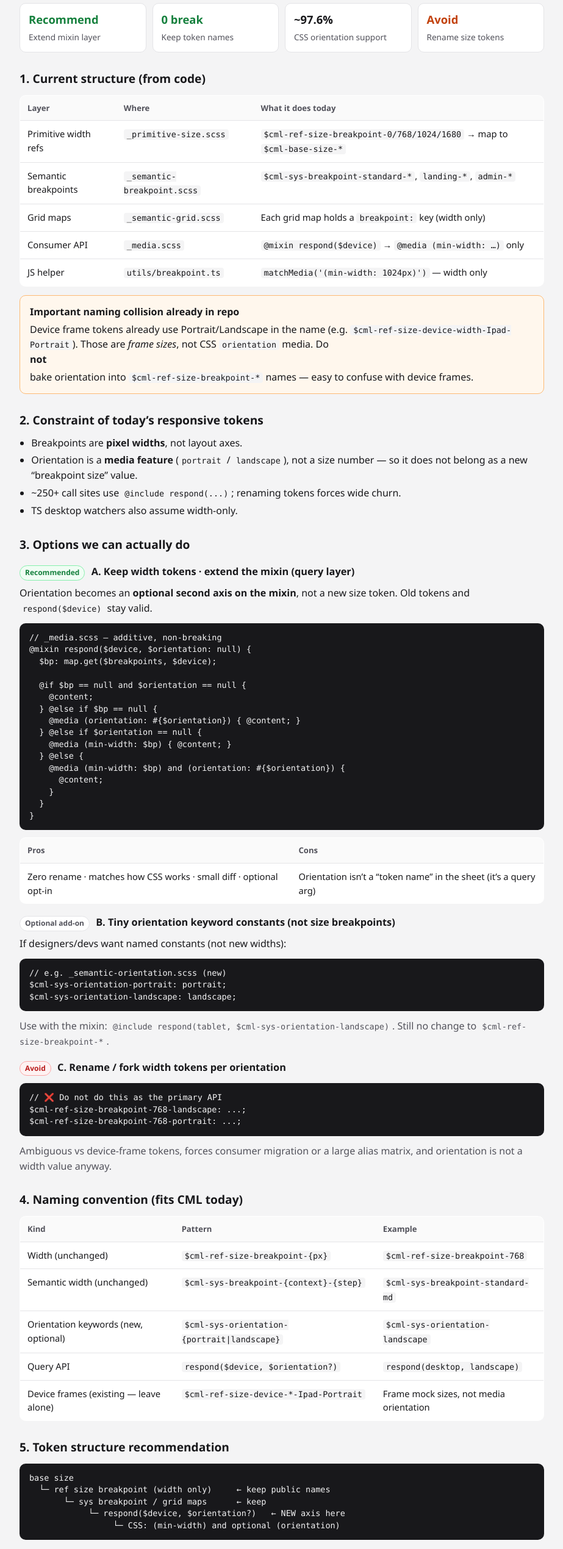
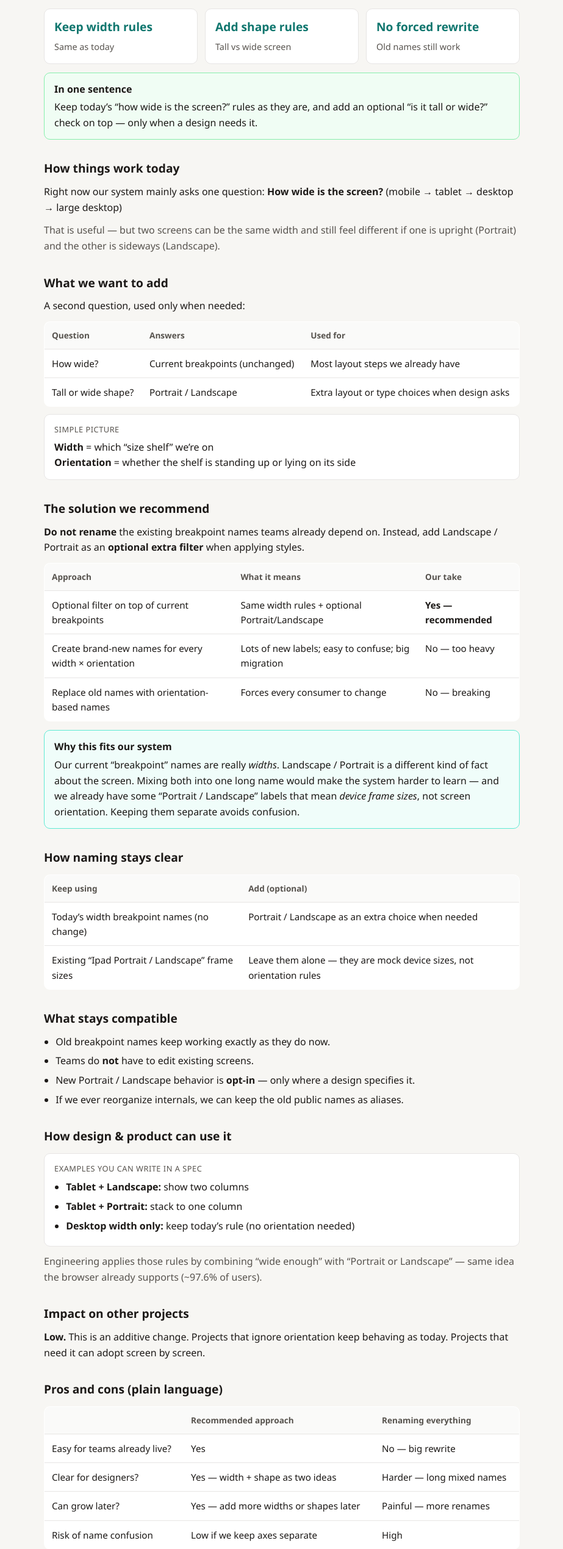
Before and after one commit to arayac2/poc-responsive-orientation-summary, a plain HTML site: page solution.html in a window 1280 px wide. Shown: the part 200-2740 px from the top of the page at 61% size, without its empty margins (178-1101 px from the left). Drawn offline with Linux system fonts and the light colour scheme.

Commit message:
Rewrite solution page in plain language

```diff
--- a/solution.html
+++ b/solution.html
@@ -3,19 +3,21 @@
 <head>
   <meta charset="utf-8" />
   <meta name="viewport" content="width=device-width, initial-scale=1" />
-  <title>POC Solution — Breakpoint × Orientation (CML code)</title>
+  <title>Our recommended solution — Landscape & Portrait</title>
   <style>
     :root {
-      --bg: #f4f4f5;
-      --surface: #fff;
-      --text: #18181b;
-      --muted: #52525b;
-      --line: #e4e4e7;
-      --accent: #1d4ed8;
-      --ok: #15803d;
-      --warn: #c2410c;
-      --bad: #b91c1c;
-      --code-bg: #f4f4f5;
+      --bg: #f7f6f3;
+      --surface: #ffffff;
+      --text: #1c1917;
+      --muted: #57534e;
+      --line: #e7e5e4;
+      --accent: #0f766e;
+      --ok-bg: #f0fdf4;
+      --ok-line: #86efac;
+      --warn-bg: #fff7ed;
+      --warn-line: #fdba74;
+      --info-bg: #f0fdfa;
+      --info-line: #5eead4;
     }
     * { box-sizing: border-box; }
     body {
@@ -23,421 +25,297 @@
       font-family: "Segoe UI", "Helvetica Neue", Arial, sans-serif;
       background: var(--bg);
       color: var(--text);
-      line-height: 1.55;
+      line-height: 1.6;
     }
-    main { max-width: 900px; margin: 0 auto; padding: 40px 20px 80px; }
-    h1 { font-size: 1.7rem; margin: 0 0 8px; letter-spacing: -0.02em; }
-    h2 { font-size: 1.2rem; margin: 28px 0 10px; }
-    h3 { font-size: 1.02rem; margin: 18px 0 8px; }
+    main { max-width: 820px; margin: 0 auto; padding: 40px 20px 80px; }
+    h1 { font-size: 1.7rem; margin: 0 0 10px; letter-spacing: -0.02em; }
+    h2 { font-size: 1.2rem; margin: 32px 0 10px; }
     p { margin: 0 0 12px; }
     .muted { color: var(--muted); }
-    .lead { color: var(--muted); font-size: 1.05rem; margin-bottom: 20px; }
+    .lead { color: var(--muted); font-size: 1.05rem; margin-bottom: 22px; }
     a { color: var(--accent); }
-    .nav {
-      display: flex; gap: 12px; flex-wrap: wrap;
-      margin-bottom: 20px; font-size: 0.9rem;
-    }
+    .nav { font-size: 0.9rem; margin-bottom: 22px; }
     .stats {
       display: grid;
-      grid-template-columns: repeat(auto-fit, minmax(150px, 1fr));
-      gap: 10px; margin: 14px 0;
+      grid-template-columns: repeat(auto-fit, minmax(160px, 1fr));
+      gap: 12px;
+      margin: 16px 0 8px;
     }
     .stat {
       background: var(--surface);
       border: 1px solid var(--line);
       border-radius: 10px;
-      padding: 12px 14px;
+      padding: 14px 16px;
     }
-    .stat strong { display: block; font-size: 1.15rem; margin-bottom: 2px; }
-    .stat span { font-size: 0.85rem; color: var(--muted); }
-    .stat.ok strong { color: var(--ok); }
-    .stat.warn strong { color: var(--warn); }
+    .stat strong {
+      display: block;
+      font-size: 1.2rem;
+      color: var(--accent);
+      margin-bottom: 4px;
+    }
+    .stat span { font-size: 0.9rem; color: var(--muted); }
     table {
-      width: 100%; border-collapse: collapse; background: var(--surface);
-      border: 1px solid var(--line); border-radius: 10px; overflow: hidden;
-      font-size: 0.92rem; margin: 12px 0;
+      width: 100%;
+      border-collapse: collapse;
+      background: var(--surface);
+      border: 1px solid var(--line);
+      border-radius: 10px;
+      overflow: hidden;
+      font-size: 0.95rem;
+      margin: 12px 0;
     }
     th, td {
-      text-align: left; padding: 10px 12px;
-      border-bottom: 1px solid var(--line); vertical-align: top;
+      text-align: left;
+      padding: 11px 12px;
+      border-bottom: 1px solid var(--line);
+      vertical-align: top;
     }
-    th { background: #fafafa; color: var(--muted); font-size: 0.82rem; }
+    th { background: #fafaf9; color: var(--muted); font-weight: 600; font-size: 0.85rem; }
     tr:last-child td { border-bottom: none; }
-    code, pre {
-      font-family: ui-monospace, SFMono-Regular, Menlo, Consolas, monospace;
-      font-size: 0.84rem;
+    .callout {
+      border-radius: 10px;
+      padding: 14px 16px;
+      margin: 14px 0;
+      border: 1px solid;
     }
-    code {
-      background: var(--code-bg);
-      padding: 1px 5px;
-      border-radius: 4px;
+    .callout strong { display: block; margin-bottom: 4px; }
+    .callout.ok { background: var(--ok-bg); border-color: var(--ok-line); }
+    .callout.warn { background: var(--warn-bg); border-color: var(--warn-line); }
+    .callout.info { background: var(--info-bg); border-color: var(--info-line); }
+    .example {
+      background: var(--surface);
+      border: 1px solid var(--line);
+      border-radius: 10px;
+      padding: 14px 16px;
+      margin: 12px 0;
     }
-    pre {
-      background: #18181b;
-      color: #f4f4f5;
-      padding: 14px 16px;
-      border-radius: 10px;
-      overflow-x: auto;
-      margin: 12px 0;
-      line-height: 1.45;
+    .example .label {
+      font-size: 0.8rem;
+      color: var(--muted);
+      text-transform: uppercase;
+      letter-spacing: 0.04em;
+      margin-bottom: 6px;
     }
-    .callout {
-      border-radius: 10px; padding: 14px 16px; margin: 14px 0;
-      border: 1px solid; background: #fff;
-    }
-    .callout.ok { border-color: #86efac; background: #f0fdf4; }
-    .callout.warn { border-color: #fdba74; background: #fff7ed; }
-    .callout.info { border-color: #93c5fd; background: #eff6ff; }
-    .callout strong { display: block; margin-bottom: 4px; }
-    .pill {
-      display: inline-block; font-size: 0.75rem; font-weight: 600;
-      padding: 2px 8px; border-radius: 999px; border: 1px solid var(--line);
-      margin-right: 6px; background: #fff; color: var(--muted);
-    }
-    .pill.rec { border-color: #86efac; color: var(--ok); background: #f0fdf4; }
-    .pill.avoid { border-color: #fca5a5; color: var(--bad); background: #fef2f2; }
-    ul.check { padding-left: 1.2rem; margin: 8px 0 0; }
-    ul.check li { margin: 4px 0; }
+    ul { padding-left: 1.2rem; margin: 8px 0 12px; }
+    li { margin: 6px 0; }
     hr { border: none; border-top: 1px solid var(--line); margin: 36px 0; }
-    footer { margin-top: 36px; font-size: 0.85rem; color: var(--muted); }
+    footer { margin-top: 40px; font-size: 0.85rem; color: var(--muted); }
   </style>
 </head>
 <body>
   <main>
-    <div class="nav">
-      <a href="./">Designer summary</a>
-      <span class="muted">·</span>
-      <span>Engineering solution (this page)</span>
-    </div>
+    <p class="nav">
+      <a href="./">← Designer overview</a>
+    </p>
 
-    <h1>Real solution — Breakpoint × Orientation in CML</h1>
+    <h1>Our recommended solution</h1>
     <p class="lead">
-      Grounded in chameleon-design as it exists today: primitive size refs →
-      semantic breakpoints → grid maps → <code>@mixin respond</code>.
-      Goal: add Landscape / Portrait without breaking consumers.
+      How we can support <strong>Landscape</strong> and <strong>Portrait</strong>
+      in our design system — without breaking anything teams already use.
     </p>
 
     <div class="stats">
-      <div class="stat ok"><strong>Recommend</strong><span>Extend mixin layer</span></div>
-      <div class="stat ok"><strong>0 break</strong><span>Keep token names</span></div>
-      <div class="stat"><strong>~97.6%</strong><span>CSS orientation support</span></div>
-      <div class="stat warn"><strong>Avoid</strong><span>Rename size tokens</span></div>
+      <div class="stat"><strong>Keep width rules</strong><span>Same as today</span></div>
+      <div class="stat"><strong>Add shape rules</strong><span>Tall vs wide screen</span></div>
+      <div class="stat"><strong>No forced rewrite</strong><span>Old names still work</span></div>
     </div>
 
-    <h2>1. Current structure (from code)</h2>
+    <div class="callout ok">
+      <strong>In one sentence</strong>
+      Keep today’s “how wide is the screen?” rules as they are, and add an
+      optional “is it tall or wide?” check on top — only when a design needs it.
+    </div>
+
+    <h2>How things work today</h2>
+    <p>
+      Right now our system mainly asks one question:
+      <strong>How wide is the screen?</strong>
+      (mobile → tablet → desktop → large desktop)
+    </p>
+    <p class="muted">
+      That is useful — but two screens can be the same width and still feel
+      different if one is upright (Portrait) and the other is sideways (Landscape).
+    </p>
+
+    <h2>What we want to add</h2>
+    <p>A second question, used only when needed:</p>
     <table>
       <thead>
-        <tr><th>Layer</th><th>Where</th><th>What it does today</th></tr>
+        <tr><th>Question</th><th>Answers</th><th>Used for</th></tr>
       </thead>
       <tbody>
         <tr>
-          <td>Primitive width refs</td>
-          <td><code>_primitive-size.scss</code></td>
-          <td>
-            <code>$cml-ref-size-breakpoint-0/768/1024/1680</code>
-            → map to <code>$cml-base-size-*</code>
-          </td>
+          <td>How wide?</td>
+          <td>Current breakpoints (unchanged)</td>
+          <td>Most layout steps we already have</td>
         </tr>
         <tr>
-          <td>Semantic breakpoints</td>
-          <td><code>_semantic-breakpoint.scss</code></td>
-          <td>
-            <code>$cml-sys-breakpoint-standard-*</code>,
-            <code>landing-*</code>, <code>admin-*</code>
-          </td>
-        </tr>
-        <tr>
-          <td>Grid maps</td>
-          <td><code>_semantic-grid.scss</code></td>
-          <td>Each grid map holds a <code>breakpoint:</code> key (width only)</td>
-        </tr>
-        <tr>
-          <td>Consumer API</td>
-          <td><code>_media.scss</code></td>
-          <td>
-            <code>@mixin respond($device)</code> →
-            <code>@media (min-width: …)</code> only
-          </td>
-        </tr>
-        <tr>
-          <td>JS helper</td>
-          <td><code>utils/breakpoint.ts</code></td>
-          <td>
-            <code>matchMedia('(min-width: 1024px)')</code> — width only
-          </td>
+          <td>Tall or wide shape?</td>
+          <td>Portrait / Landscape</td>
+          <td>Extra layout or type choices when design asks</td>
         </tr>
       </tbody>
     </table>
 
-    <div class="callout warn">
-      <strong>Important naming collision already in repo</strong>
-      Device frame tokens already use Portrait/Landscape in the name
-      (e.g. <code>$cml-ref-size-device-width-Ipad-Portrait</code>).
-      Those are <em>frame sizes</em>, not CSS <code>orientation</code> media.
-      Do <strong>not</strong> bake orientation into
-      <code>$cml-ref-size-breakpoint-*</code> names — easy to confuse with device frames.
+    <div class="example">
+      <div class="label">Simple picture</div>
+      <p style="margin:0">
+        <strong>Width</strong> = which “size shelf” we’re on<br />
+        <strong>Orientation</strong> = whether the shelf is standing up or lying on its side
+      </p>
     </div>
 
-    <h2>2. Constraint of today’s responsive tokens</h2>
-    <ul class="check">
-      <li>Breakpoints are <strong>pixel widths</strong>, not layout axes.</li>
-      <li>Orientation is a <strong>media feature</strong> (<code>portrait</code> / <code>landscape</code>), not a size number — so it does not belong as a new “breakpoint size” value.</li>
-      <li>~250+ call sites use <code>@include respond(...)</code>; renaming tokens forces wide churn.</li>
-      <li>TS desktop watchers also assume width-only.</li>
-    </ul>
-
-    <h2>3. Options we can actually do</h2>
-
-    <h3>
-      <span class="pill rec">Recommended</span>
-      A. Keep width tokens · extend the mixin (query layer)
-    </h3>
+    <h2>The solution we recommend</h2>
     <p>
-      Orientation becomes an <strong>optional second axis on the mixin</strong>,
-      not a new size token. Old tokens and <code>respond($device)</code> stay valid.
+      <strong>Do not rename</strong> the existing breakpoint names teams already
+      depend on. Instead, add Landscape / Portrait as an <strong>optional extra filter</strong>
+      when applying styles.
     </p>
-<pre>// _media.scss — additive, non-breaking
-@mixin respond($device, $orientation: null) {
-  $bp: map.get($breakpoints, $device);
-
-  @if $bp == null and $orientation == null {
-    @content;
-  } @else if $bp == null {
-    @media (orientation: #{$orientation}) { @content; }
-  } @else if $orientation == null {
-    @media (min-width: $bp) { @content; }
-  } @else {
-    @media (min-width: $bp) and (orientation: #{$orientation}) {
-      @content;
-    }
-  }
-}</pre>
     <table>
-      <thead><tr><th>Pros</th><th>Cons</th></tr></thead>
+      <thead>
+        <tr><th>Approach</th><th>What it means</th><th>Our take</th></tr>
+      </thead>
       <tbody>
         <tr>
-          <td>Zero rename · matches how CSS works · small diff · optional opt-in</td>
-          <td>Orientation isn’t a “token name” in the sheet (it’s a query arg)</td>
+          <td>Optional filter on top of current breakpoints</td>
+          <td>Same width rules + optional Portrait/Landscape</td>
+          <td><strong>Yes — recommended</strong></td>
+        </tr>
+        <tr>
+          <td>Create brand-new names for every width × orientation</td>
+          <td>Lots of new labels; easy to confuse; big migration</td>
+          <td>No — too heavy</td>
+        </tr>
+        <tr>
+          <td>Replace old names with orientation-based names</td>
+          <td>Forces every consumer to change</td>
+          <td>No — breaking</td>
         </tr>
       </tbody>
     </table>
 
-    <h3>
-      <span class="pill">Optional add-on</span>
-      B. Tiny orientation keyword constants (not size breakpoints)
-    </h3>
-    <p>
-      If designers/devs want named constants (not new widths):
-    </p>
-<pre>// e.g. _semantic-orientation.scss (new)
-$cml-sys-orientation-portrait: portrait;
-$cml-sys-orientation-landscape: landscape;</pre>
-    <p class="muted">
-      Use with the mixin: <code>@include respond(tablet, $cml-sys-orientation-landscape)</code>.
-      Still no change to <code>$cml-ref-size-breakpoint-*</code>.
-    </p>
+    <div class="callout info">
+      <strong>Why this fits our system</strong>
+      Our current “breakpoint” names are really <em>widths</em>.
+      Landscape / Portrait is a different kind of fact about the screen.
+      Mixing both into one long name would make the system harder to learn —
+      and we already have some “Portrait / Landscape” labels that mean
+      <em>device frame sizes</em>, not screen orientation. Keeping them separate avoids confusion.
+    </div>
 
-    <h3>
-      <span class="pill avoid">Avoid</span>
-      C. Rename / fork width tokens per orientation
-    </h3>
-<pre>// ❌ Do not do this as the primary API
-$cml-ref-size-breakpoint-768-landscape: ...;
-$cml-ref-size-breakpoint-768-portrait: ...;</pre>
-    <p class="muted">
-      Ambiguous vs device-frame tokens, forces consumer migration or a large alias matrix,
-      and orientation is not a width value anyway.
-    </p>
-
-    <h2>4. Naming convention (fits CML today)</h2>
+    <h2>How naming stays clear</h2>
     <table>
-      <thead><tr><th>Kind</th><th>Pattern</th><th>Example</th></tr></thead>
+      <thead>
+        <tr><th>Keep using</th><th>Add (optional)</th></tr>
+      </thead>
       <tbody>
         <tr>
-          <td>Width (unchanged)</td>
-          <td><code>$cml-ref-size-breakpoint-&#123;px&#125;</code></td>
-          <td><code>$cml-ref-size-breakpoint-768</code></td>
+          <td>Today’s width breakpoint names (no change)</td>
+          <td>Portrait / Landscape as an extra choice when needed</td>
         </tr>
         <tr>
-          <td>Semantic width (unchanged)</td>
-          <td><code>$cml-sys-breakpoint-&#123;context&#125;-&#123;step&#125;</code></td>
-          <td><code>$cml-sys-breakpoint-standard-md</code></td>
-        </tr>
-        <tr>
-          <td>Orientation keywords (new, optional)</td>
-          <td><code>$cml-sys-orientation-&#123;portrait|landscape&#125;</code></td>
-          <td><code>$cml-sys-orientation-landscape</code></td>
-        </tr>
-        <tr>
-          <td>Query API</td>
-          <td><code>respond($device, $orientation?)</code></td>
-          <td><code>respond(desktop, landscape)</code></td>
-        </tr>
-        <tr>
-          <td>Device frames (existing — leave alone)</td>
-          <td><code>$cml-ref-size-device-*-Ipad-Portrait</code></td>
-          <td>Frame mock sizes, not media orientation</td>
+          <td>Existing “Ipad Portrait / Landscape” frame sizes</td>
+          <td>Leave them alone — they are mock device sizes, not orientation rules</td>
         </tr>
       </tbody>
     </table>
 
-    <h2>5. Token structure recommendation</h2>
-    <pre>base size
-  └─ ref size breakpoint (width only)     ← keep public names
-       └─ sys breakpoint / grid maps      ← keep
-            └─ respond($device, $orientation?)   ← NEW axis here
-                 └─ CSS: (min-width) and optional (orientation)</pre>
-    <p>
-      <strong>Default:</strong> omit orientation → today’s behavior.<br />
-      <strong>Specific:</strong> pass <code>portrait</code> / <code>landscape</code> when the layout needs it.
+    <h2>What stays compatible</h2>
+    <ul>
+      <li>Old breakpoint names keep working exactly as they do now.</li>
+      <li>Teams do <strong>not</strong> have to edit existing screens.</li>
+      <li>New Portrait / Landscape behavior is <strong>opt-in</strong> — only where a design specifies it.</li>
+      <li>If we ever reorganize internals, we can keep the old public names as aliases.</li>
+    </ul>
+
+    <h2>How design &amp; product can use it</h2>
+    <div class="example">
+      <div class="label">Examples you can write in a spec</div>
+      <ul style="margin-bottom:0">
+        <li><strong>Tablet + Landscape:</strong> show two columns</li>
+        <li><strong>Tablet + Portrait:</strong> stack to one column</li>
+        <li><strong>Desktop width only:</strong> keep today’s rule (no orientation needed)</li>
+      </ul>
+    </div>
+    <p class="muted">
+      Engineering applies those rules by combining “wide enough” with
+      “Portrait or Landscape” — same idea the browser already supports (~97.6% of users).
     </p>
 
-    <h2>6. Backward compatibility</h2>
+    <h2>Impact on other projects</h2>
+    <p>
+      <strong>Low.</strong> This is an additive change. Projects that ignore orientation
+      keep behaving as today. Projects that need it can adopt screen by screen.
+    </p>
+
+    <h2>Pros and cons (plain language)</h2>
     <table>
-      <thead><tr><th>Surface</th><th>Change?</th><th>How</th></tr></thead>
+      <thead>
+        <tr><th></th><th>Recommended approach</th><th>Renaming everything</th></tr>
+      </thead>
       <tbody>
         <tr>
-          <td><code>$cml-ref-size-breakpoint-*</code></td>
-          <td>No</td>
-          <td>Leave as-is; no alias needed</td>
+          <td>Easy for teams already live?</td>
+          <td>Yes</td>
+          <td>No — big rewrite</td>
         </tr>
         <tr>
-          <td><code>$cml-sys-breakpoint-*</code></td>
-          <td>No</td>
-          <td>Leave as-is</td>
+          <td>Clear for designers?</td>
+          <td>Yes — width + shape as two ideas</td>
+          <td>Harder — long mixed names</td>
         </tr>
         <tr>
-          <td><code>@include respond(tablet)</code></td>
-          <td>No</td>
-          <td>Second arg defaults to <code>null</code></td>
+          <td>Can grow later?</td>
+          <td>Yes — add more widths or shapes later</td>
+          <td>Painful — more renames</td>
         </tr>
         <tr>
-          <td>New call sites</td>
-          <td>Opt-in</td>
-          <td><code>@include respond(tablet, landscape) { ... }</code></td>
-        </tr>
-        <tr>
-          <td><code>breakpoint.ts</code></td>
-          <td>Additive</td>
-          <td>Optional helper with <code>and (orientation: …)</code></td>
-        </tr>
-      </tbody>
-    </table>
-    <div class="callout ok">
-      <strong>Consumer projects</strong>
-      No forced code change. Existing SCSS keeps compiling. Teams adopt orientation
-      only where design specs ask for it.
-    </div>
-
-    <h2>7. POC implementation sketch (files to touch)</h2>
-    <table>
-      <thead><tr><th>File</th><th>POC change</th></tr></thead>
-      <tbody>
-        <tr>
-          <td><code>src/scss/functions/_media.scss</code></td>
-          <td>Add optional <code>$orientation</code> to <code>respond</code></td>
-        </tr>
-        <tr>
-          <td><code>semantic/_semantic-orientation.scss</code> (new, optional)</td>
-          <td>Export portrait/landscape keyword constants</td>
-        </tr>
-        <tr>
-          <td>One sample component SCSS</td>
-          <td>Prove width-only + width×orientation both work</td>
-        </tr>
-        <tr>
-          <td><code>utils/breakpoint.ts</code> (optional follow-up)</td>
-          <td>
-            e.g. <code>matchMedia('(min-width: 1024px) and (orientation: landscape)')</code>
-          </td>
+          <td>Risk of name confusion</td>
+          <td>Low if we keep axes separate</td>
+          <td>High</td>
         </tr>
       </tbody>
     </table>
 
-    <h2>8. Developer usage examples</h2>
-<pre>// Today — still valid (no orientation)
-@include respond(tablet) {
-  .card { display: grid; grid-template-columns: 1fr 1fr; }
-}
-
-// Orientation only (any width)
-@include respond(mobile, portrait) {
-  .hero { flex-direction: column; }
-}
-
-// Breakpoint + orientation
-@include respond(tablet, landscape) {
-  .nav { display: flex; flex-direction: row; }
-}
-
-@include respond(desktop, portrait) {
-  .sidebar { display: none; }
-}</pre>
-
-<pre>// Compiled CSS shape
-@media (min-width: 768px) and (orientation: landscape) { ... }</pre>
-
-    <h2>9. Breakpoint × orientation — does it work together?</h2>
-    <p>
-      Yes. CSS media queries combine with <code>and</code>. The mixin above emits exactly that.
-      Width tokens stay the source of <code>min-width</code>; orientation is a separate condition.
-    </p>
-
-    <h2>10. Pros / cons / recommendation</h2>
-    <table>
-      <thead><tr><th>Solution</th><th>Compat</th><th>Verdict</th></tr></thead>
-      <tbody>
-        <tr>
-          <td>A. Extend <code>respond</code> (+ optional orientation constants)</td>
-          <td>Full</td>
-          <td><strong>Ship this</strong></td>
-        </tr>
-        <tr>
-          <td>B. Parallel size tokens per orientation</td>
-          <td>Alias-heavy</td>
-          <td>Skip as primary API</td>
-        </tr>
-        <tr>
-          <td>C. Rename tokens to include orientation</td>
-          <td>Breaking</td>
-          <td>Reject</td>
-        </tr>
-      </tbody>
-    </table>
-    <div class="callout info">
-      <strong>Recommendation</strong>
-      Treat orientation as a <strong>query layer</strong> on top of existing width breakpoints.
-      Keep <code>$cml-ref-size-breakpoint-*</code> forever as public width tokens.
-      Extend <code>respond($device, $orientation: null)</code>. Optionally add
-      <code>$cml-sys-orientation-*</code> keywords. Mirror in TS helpers later if components need JS.
+    <div class="callout ok">
+      <strong>Final recommendation</strong>
+      Keep today’s width breakpoints. Add Landscape / Portrait as an optional
+      second check. No forced migration. Use it when a layout truly needs
+      different behavior for tall vs wide screens.
     </div>
 
-    <h2>11. Acceptance criteria status</h2>
+    <h2>What’s done vs next</h2>
     <table>
-      <thead><tr><th>Criterion</th><th>Status</th></tr></thead>
+      <thead>
+        <tr><th>Item</th><th>Status</th></tr>
+      </thead>
       <tbody>
-        <tr><td>Analyze limits of current responsive token structure</td><td>Done (this page)</td></tr>
-        <tr><td>Study Landscape/Portrait without touching old breakpoints</td><td>Done — mixin axis</td></tr>
-        <tr><td>Propose naming for orientation-based tokens</td><td>Done — <code>$cml-sys-orientation-*</code> + mixin args</td></tr>
-        <tr><td>Propose structure for breakpoint + orientation</td><td>Done — width tokens + query layer</td></tr>
-        <tr><td>Backward-compat path for old token names</td><td>Done — no rename required</td></tr>
-        <tr><td>Implement POC in repo &amp; test real call sites</td><td><strong>Next step</strong> (code change in chameleon-design)</td></tr>
-        <tr><td>Test breakpoint × orientation together</td><td>Next step (with POC)</td></tr>
-        <tr><td>Assess consumer project impact</td><td>Done — additive only</td></tr>
-        <tr><td>Pros/cons + recommendation</td><td>Done</td></tr>
-        <tr><td>Developer usage examples</td><td>Done</td></tr>
+        <tr><td>Understand limits of current setup</td><td>Done</td></tr>
+        <tr><td>Find a way to add Portrait/Landscape safely</td><td>Done</td></tr>
+        <tr><td>Agree naming that won’t clash</td><td>Done</td></tr>
+        <tr><td>Keep old names working</td><td>Done (by design)</td></tr>
+        <tr><td>Pros / cons + recommendation</td><td>Done</td></tr>
+        <tr><td>Usage examples for design &amp; product</td><td>Done</td></tr>
+        <tr><td>Build a small working trial in the codebase</td><td>Next</td></tr>
+        <tr><td>Verify width + orientation together in a real screen</td><td>Next</td></tr>
       </tbody>
     </table>
 
-    <div class="callout ok">
-      <strong>Next engineering step</strong>
-      Patch <code>_media.scss</code>, add a tiny fixture/demo SCSS (or one component story),
-      confirm width-only call sites unchanged and orientation queries emit correctly.
+    <div class="callout warn">
+      <strong>Next step</strong>
+      Engineering tries this on one sample screen to prove:
+      old width-only rules still work, and new Portrait/Landscape rules apply only where we ask.
     </div>
 
+    <hr />
+
+    <p class="muted">
+      Want the browser / pointer / OS discussion?
+      See the <a href="./">designer overview</a>.
+    </p>
+
     <footer>
-      Based on chameleon-design token + media files ·
-      companion to <a href="./">designer Landscape/Portrait summary</a>
+      CML responsive orientation — solution summary for non-technical readers
     </footer>
   </main>
 </body>
```
